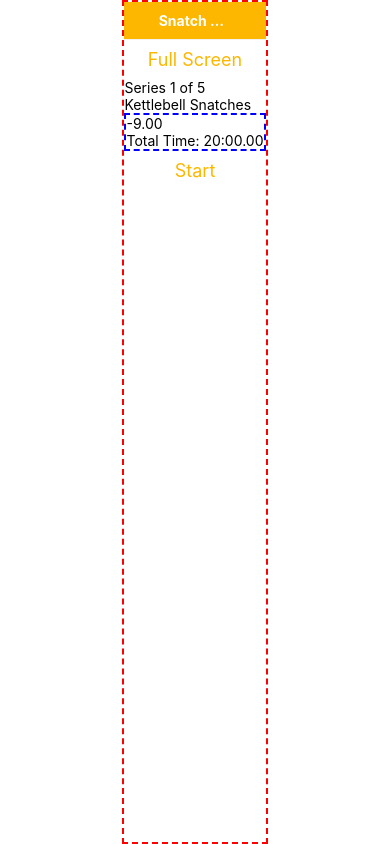
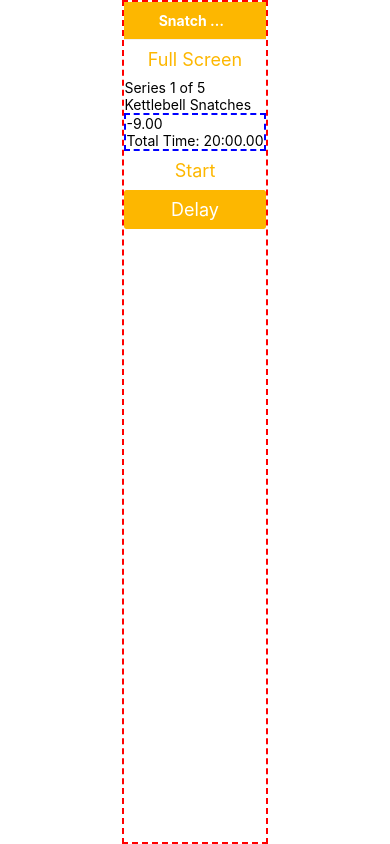
Before and after one commit to tonyea/qnd, a React Native app: screen / in a window 390 px wide. Built offline with nearby package versions, Linux system fonts and the light colour scheme.

Commit message:
Cycle delay

```diff
--- a/components/stopwatch/controlButtons.tsx
+++ b/components/stopwatch/controlButtons.tsx
@@ -7,6 +7,7 @@ interface ControlButtonsProps {
   handleStart: () => void;
   handleReset: () => void;
   handlePauseResume: () => void;
+  handleDelayToggle: () => void;
   isPaused: boolean;
   active: boolean;
 }
@@ -19,7 +20,10 @@ export const ControlButtons: React.FunctionComponent<ControlButtonsProps> = (
   };
 
   const StartButton = (
-    <Button title="Start" type="clear" onPress={props.handleStart} />
+    <View>
+      <Button title="Start" type="clear" onPress={props.handleStart} />
+      <Button title="Delay" type="solid" onPress={props.handleDelayToggle} />
+    </View>
   );
   const ActiveButtons = (
     <View>
--- a/components/stopwatch/index.tsx
+++ b/components/stopwatch/index.tsx
@@ -4,7 +4,6 @@ import { ControlButtons } from "./controlButtons";
 import { Timer } from "./timer";
 
 interface StopWatchProps {
-  delayMilli: number; // in milliseconds
   totalTimeMilli: number; // in milliseconds
 }
 
@@ -14,6 +13,7 @@ export const StopWatch: React.FunctionComponent<StopWatchProps> = (
   const [isActive, setIsActive] = useState(false);
   const [isPaused, setIsPaused] = useState(true);
   const [time, setTime] = useState(0);
+  const [delay, setDelay] = useState(9000); // default delay 9 seconds
 
   useEffect(() => {
     let interval: ReturnType<typeof setInterval> | null = null;
@@ -44,14 +44,22 @@ export const StopWatch: React.FunctionComponent<StopWatchProps> = (
     setTime(0);
   };
 
+  const handleDelayToggle = () => {
+    if (delay === 9000) setDelay(6000);
+    if (delay === 6000) setDelay(3000);
+    if (delay === 3000) setDelay(0);
+    if (delay === 0) setDelay(9000);
+  };
+
   return (
     <View>
-      <Timer time={time - props.delayMilli} totalTime={props.totalTimeMilli} />
+      <Timer time={time - delay} totalTime={props.totalTimeMilli} />
       <ControlButtons
         active={isActive}
         handlePauseResume={handlePauseResume}
         handleReset={handleReset}
         handleStart={handleStart}
+        handleDelayToggle={handleDelayToggle}
         isPaused={isPaused}
       />
     </View>
--- a/components/stopwatch/timer.tsx
+++ b/components/stopwatch/timer.tsx
@@ -9,7 +9,6 @@ interface TimerProps {
 export const Timer: React.FunctionComponent<TimerProps> = (
   props: TimerProps
 ) => {
-  console.log("TBDT PROPS", Math.sign(props.time));
   return (
     <View style={styles.container}>
       <Text>
--- a/pages/snatch/index.tsx
+++ b/pages/snatch/index.tsx
@@ -22,7 +22,7 @@ export const SnatchPage: React.FunctionComponent<SnatchPageProps> = (
       <Button title="Full Screen" type="clear" />
       <Text>Series 1 of 5</Text>
       <Text>Kettlebell Snatches</Text>
-      <StopWatch delayMilli={9000} totalTimeMilli={totalTime()} />
+      <StopWatch totalTimeMilli={totalTime()} />
     </View>
   );
 };
```
